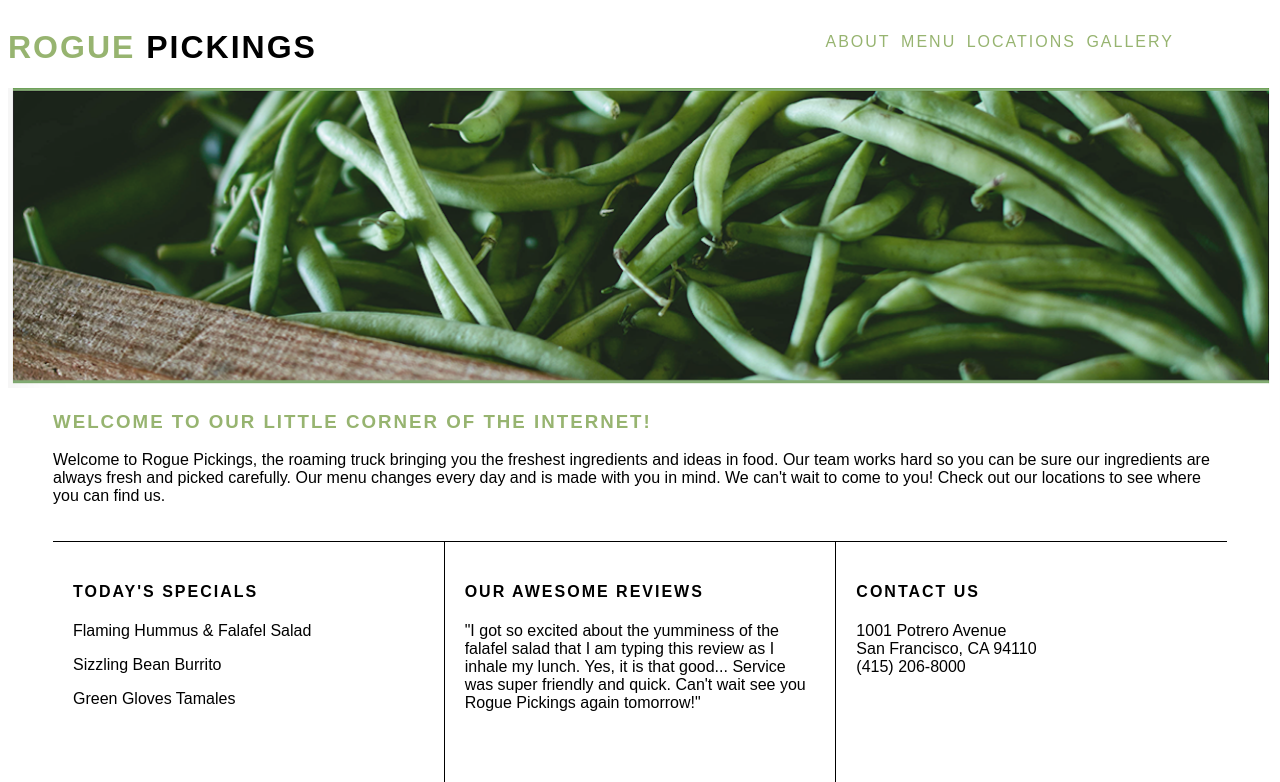
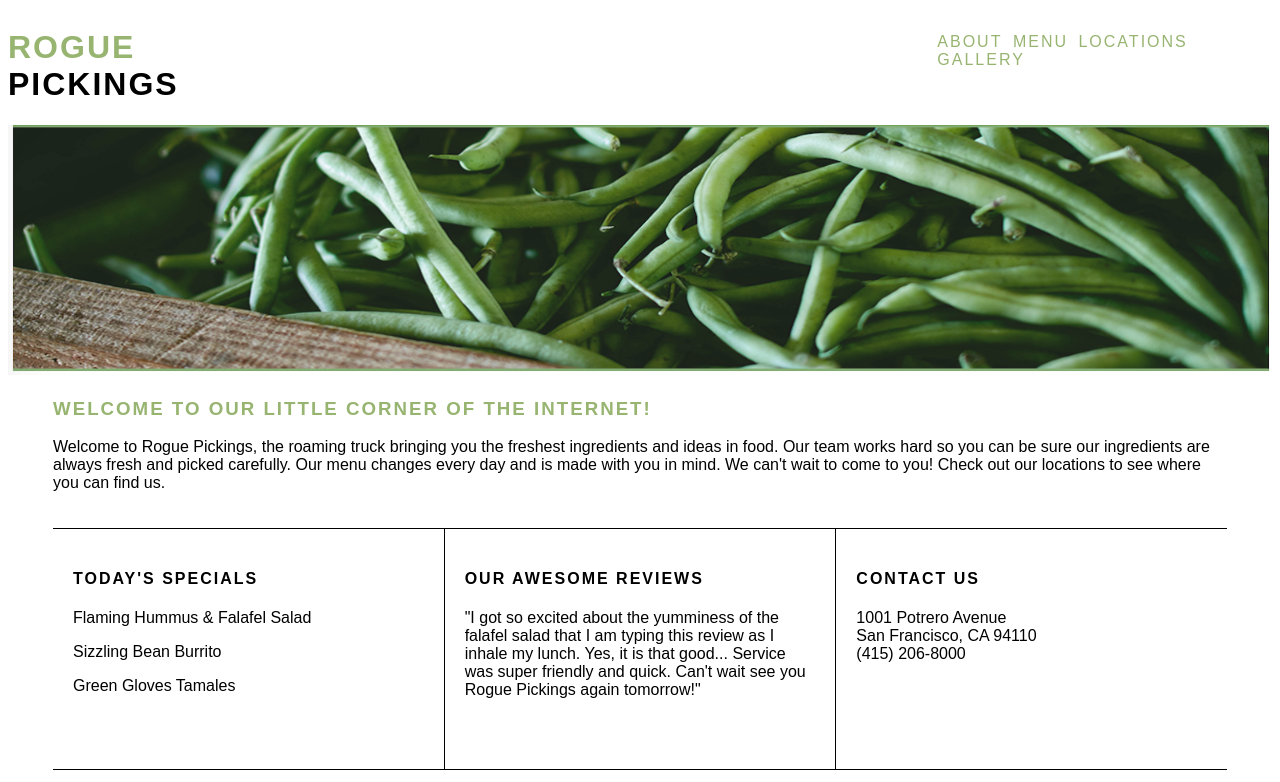
Before and after one commit to arielleramirez/rogue, a PHP site: page /index.html in a window 1280 px wide. Shown: the top 782 px of the page. Run offline with PHP 8.4, Linux system fonts and the light colour scheme; some web fonts are replaced.

Commit message:
adjusting size

```diff
--- a/index.css
+++ b/index.css
@@ -36,12 +36,12 @@
 }
 
 .navbox {
-  margin-left: 40%;
+  margin-left: 50%;
   margin-top: 2%;
 }
 
 #banner {
-  height: 300px;
+  height: 250px;
   width: 100%;
   opacity: 0.9;
 }
```
